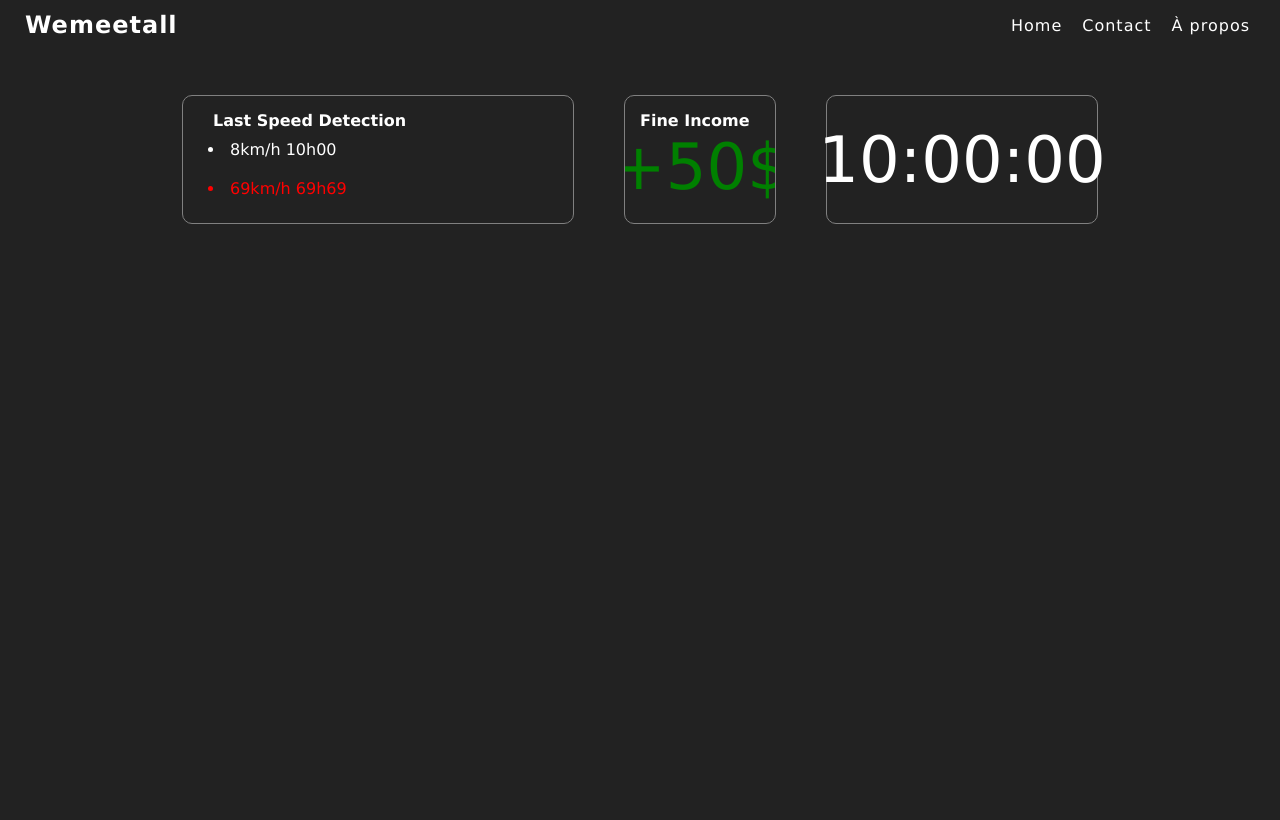
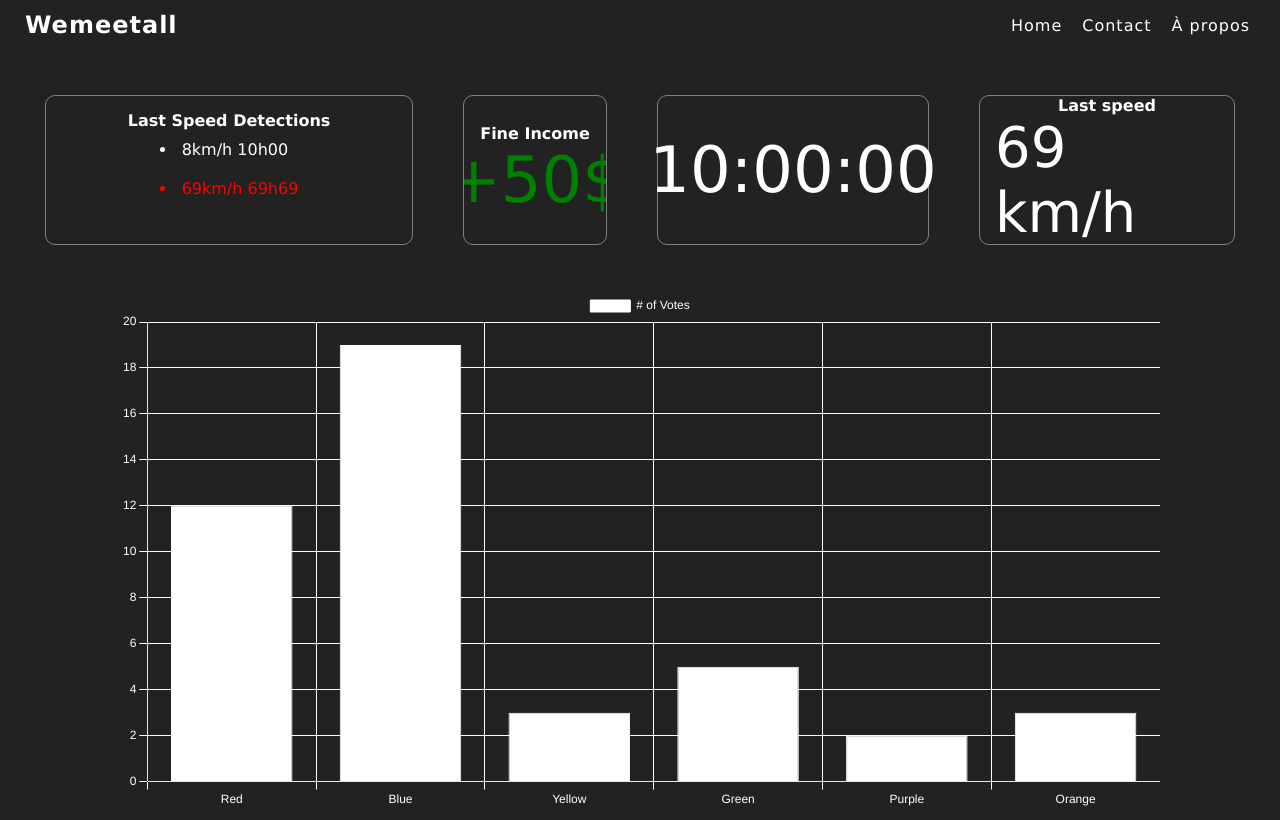
Before and after one commit to AlexandreDewilde/LEPL1002-UI, a Flask app: page / in a window 1280 px wide. Before the commit the page ends 224 px from the top, so only its background shows below. Run offline with Flask 3, Linux system fonts and the light colour scheme.

Commit message:
add chart and about page

```diff
--- a/server/server.py
+++ b/server/server.py
@@ -7,4 +7,8 @@ app = Flask(__name__)
 def index():
     return render_template("index.html")
 
+@app.route("/about")
+def about():
+    return render_template("about.html")
+
 app.run(debug=True)
--- a/server/static/css/main.css
+++ b/server/static/css/main.css
@@ -47,11 +47,13 @@ ul {
     margin: 20px;
     padding: 20px;
     gap: 40px;
+    height: 20%;
 }
 
 .detection-container {
     display: flex;
     flex-direction: column;
+    align-items: center;
     border: 1px solid gray;
     border-radius: 10px;
     margin: 5px;
@@ -79,6 +81,8 @@ ul {
 .income-container {
     display: flex;
     flex-direction: column;
+    align-items: center;
+    justify-content: center;
     border: 1px solid gray;
     border-radius: 10px;
     margin: 5px;
@@ -110,3 +114,27 @@ ul {
 .hour span {
     font-size: 4em;
 }
+
+.speedometer-section {
+    display: flex;
+    flex-direction: column;
+    justify-content: center;
+    align-items: center;
+    border: 1px solid gray;
+    border-radius: 10px;
+    margin: 5px;
+    padding: 15px;
+    width: 20%;
+}
+
+.speedometer-section span {
+    font-size: 3.5em;
+}
+
+.chart {
+    display: flex;
+    align-content: center;
+    justify-content: center;
+    margin: 10px;
+    height: 65%;
+}
--- /dev/null
+++ b/server/static/js/main.js
@@ -0,0 +1,30 @@
+const ctx = document.getElementById('chart-speed');
+Chart.defaults.color = 'white';
+new Chart(ctx, {
+    type: 'bar',
+    data: {
+        labels: ['Red', 'Blue', 'Yellow', 'Green', 'Purple', 'Orange'],
+        datasets: [{
+            label: '# of Votes',
+            data: [12, 19, 3, 5, 2, 3],
+            borderWidth: 1,
+            backgroundColor: 'white',
+            borderColor: 'white',
+        }]
+    },
+    options: {
+        scales: {
+            y: {
+                beginAtZero: true,
+                grid : {
+                    color:'white',
+                },
+            },
+            x: {
+                grid : {
+                    color: 'white',
+                },
+            }
+        }
+    }
+});
--- a/server/templates/index.html
+++ b/server/templates/index.html
@@ -8,27 +8,36 @@
 </head>
 <body>
 <nav>
-    <a>Wemeetall</a>
+    <a href="/">Wemeetall</a>
     <a>Home</a>
     <a>Contact</a>
-    <a>À propos</a>
+    <a href="/about">À propos</a>
 </nav>
 
 <section class="page-container">
     <section class="detection-container">
-        <span><b>Last Speed Detection</b></span>
+        <span><b>Last Speed Detections</b></span>
         <ul>
             <li class="good-speed">8km/h 10h00</li>
             <li class="bad-speed">69km/h 69h69</li>
-        </ul>
+            </ul>
     </section>
     <section class="income-container">
         <span><b>Fine Income</b></span>
         <span id="income-text">+50$</span>
-    </section>
-    <section class="hour">
+        </section>
+        <section class="hour">
         <span>10:00:00</span>
     </section>
+    <section class="speedometer-section">
+        <b>Last speed</b>
+        <span>69 km/h</span>
+    </section>
+</section>
+<section class="chart">
+    <canvas id="chart-speed"></canvas>
 </section>
 </body>
+<script src="https://cdn.jsdelivr.net/npm/chart.js"></script>
+<script src="static/js/main.js"></script>
 </html>
```
Also changed, not shown: server/templates/about.html (added, +20 -0 lines).
